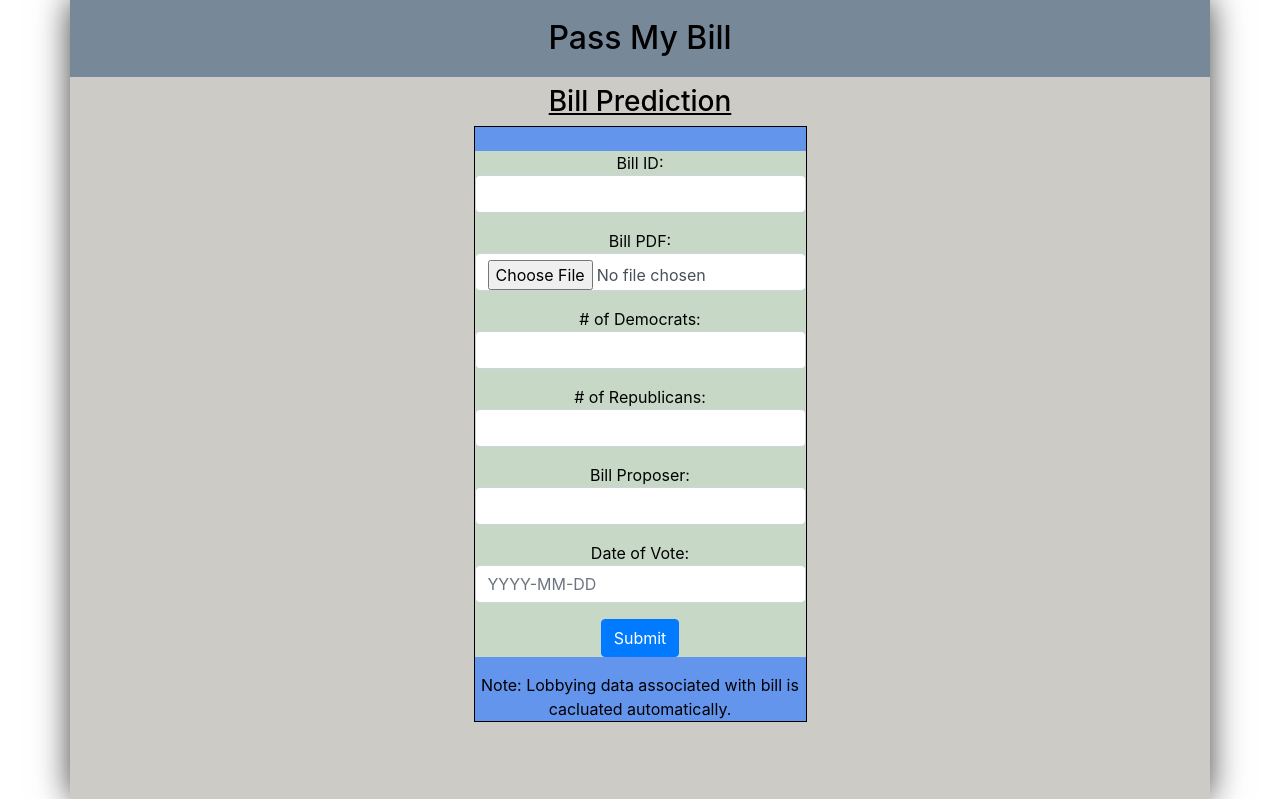
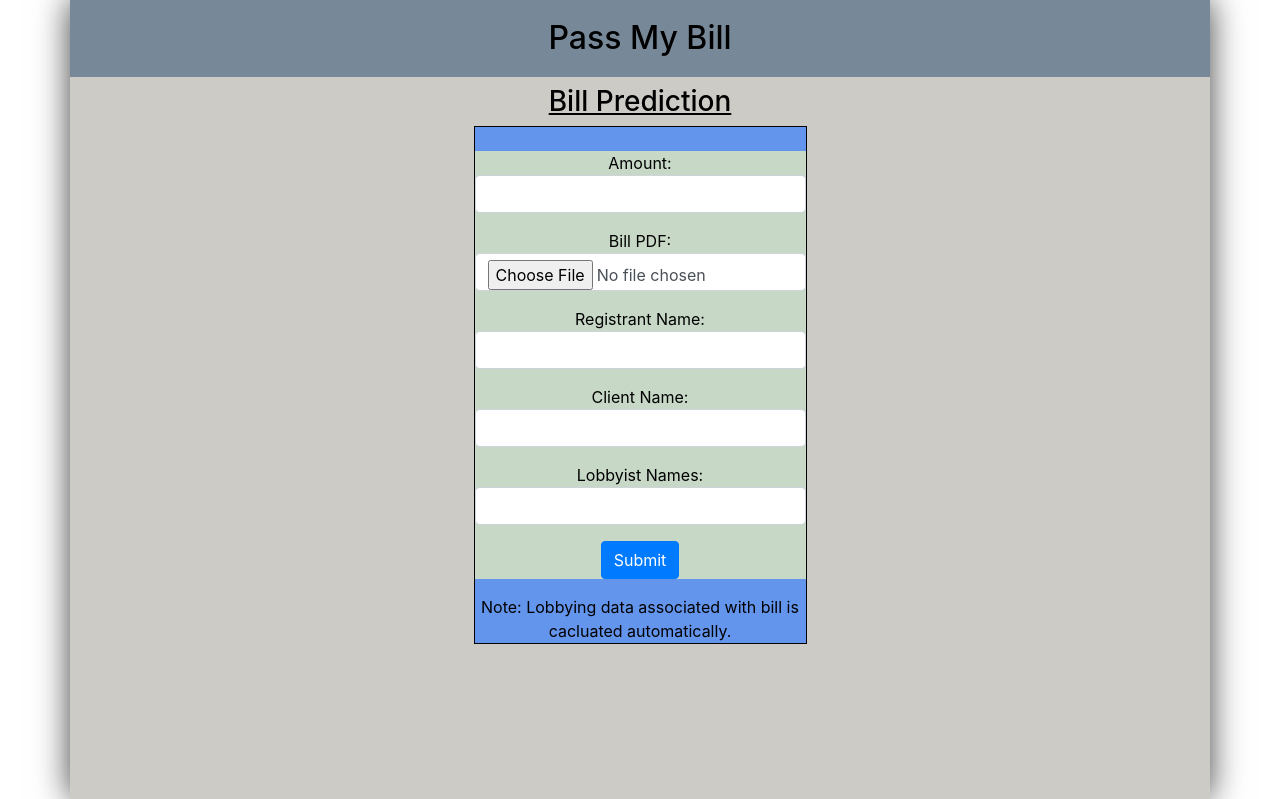
Before and after one commit to kmeyer1212/PassMyBill, a PHP site: page /billPredictionPage.php in a window 1280 px wide. Shown: the part 55-854 px from the top of the page. Run offline with PHP 8.4, Linux system fonts and the light colour scheme.

Commit message:
Updated PHP to interact with Python Script on Pi to request predictions

```diff
--- a/Website/billPredictionPage.php
+++ b/Website/billPredictionPage.php
@@ -31,12 +31,17 @@
                     <br>
                     <form action="predictBill.php" method="get">
                         <input type="hidden" name="action" value="">
-                        <p>Bill ID: <input class="form-control" name="billID" type="text" required></p>
+                        <!--<p>Bill ID: <input class="form-control" name="billID" type="text" required></p>
                         <p>Bill PDF: <input class="form-control" name="billFile" type="file"></p>
                         <p># of Democrats: <input class="form-control" name="numOfDem" type="text" required></p>
                         <p># of Republicans: <input class="form-control" name="numOfRep" type="text" required></p>
                         <p>Bill Proposer: <input class="form-control" name="billProposer" type="text" required></p>
-                        <p>Date of Vote: <input class="form-control" name="dateOfVote" type="text" placeholder="YYYY-MM-DD" required></p>
+                        <p>Date of Vote: <input class="form-control" name="dateOfVote" type="text" placeholder="YYYY-MM-DD" required></p> -->
+                        <p>Amount: <input class="form-control" name="amount" type="text" required></p>
+                        <p>Bill PDF: <input class="form-control" name="billFile" type="file"></p>
+                        <p>Registrant Name: <input class="form-control" name="registrantName" type="text" required></p>
+                        <p>Client Name: <input class="form-control" name="clientName" type="text" required></p>
+                        <p>Lobbyist Names: <input class="form-control" name="lobbyistNames" type="text" required></p>
                         <p><button class="btn btn-primary" type="submit">Submit</button></p>
                     </form>
                 <div>Note: Lobbying data associated with bill is cacluated automatically.</div>
--- a/Website/index.php
+++ b/Website/index.php
@@ -1,10 +1,5 @@
 <!DOCTYPE html>
 <html lang="en">
-    <?php
-        $data = 'hello';
-        $output = shell_exec('python /home/pi/Desktop/ModelTest.py ' .$data);
-        echo $output;
-    ?>
     <head>
         <script src="https://ajax.googleapis.com/ajax/libs/jquery/3.4.1/jquery.min.js"></script>
         <meta charset="utf-8">
```
Also changed, not shown: Website/predictBill.php (+14 -6 lines).
